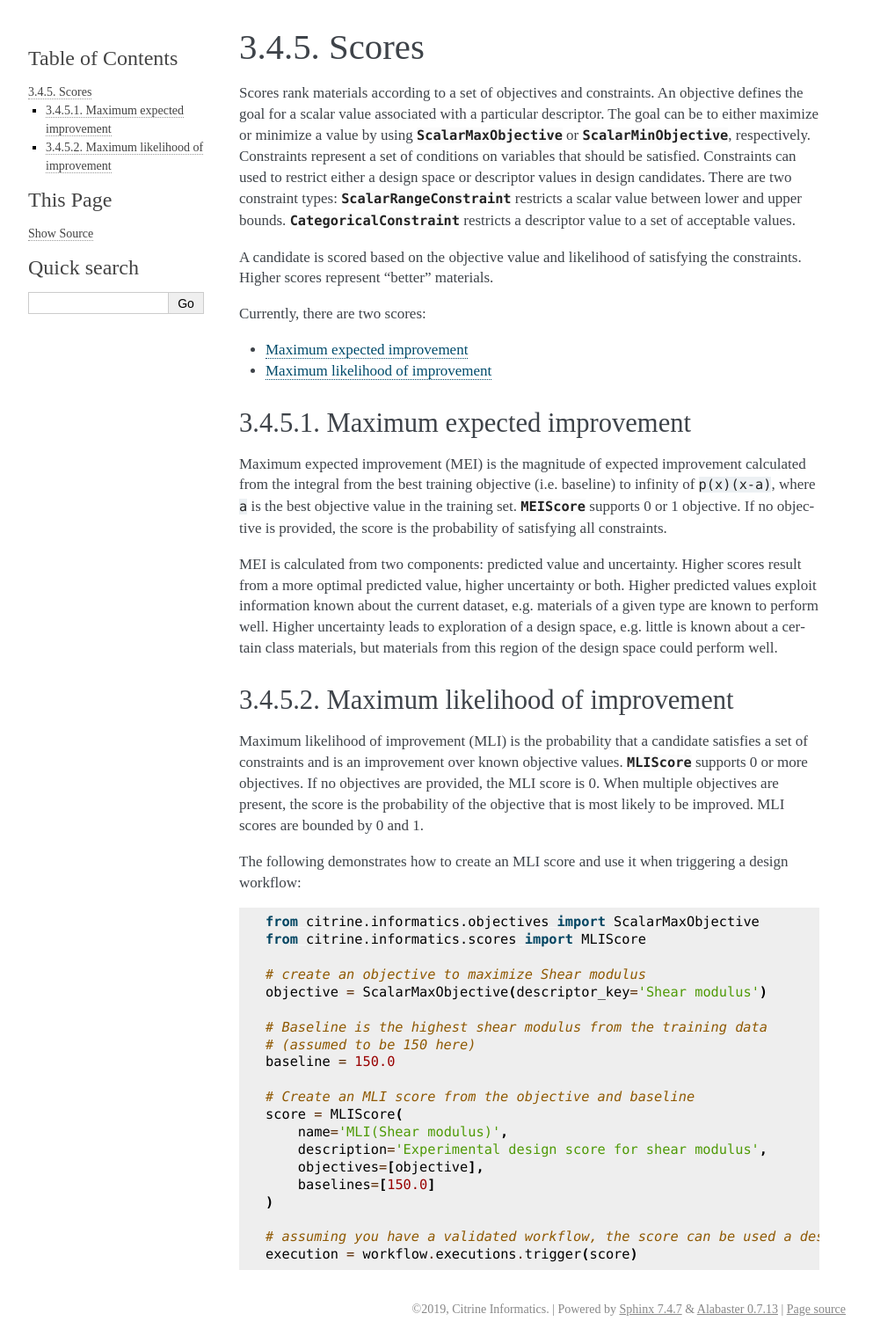
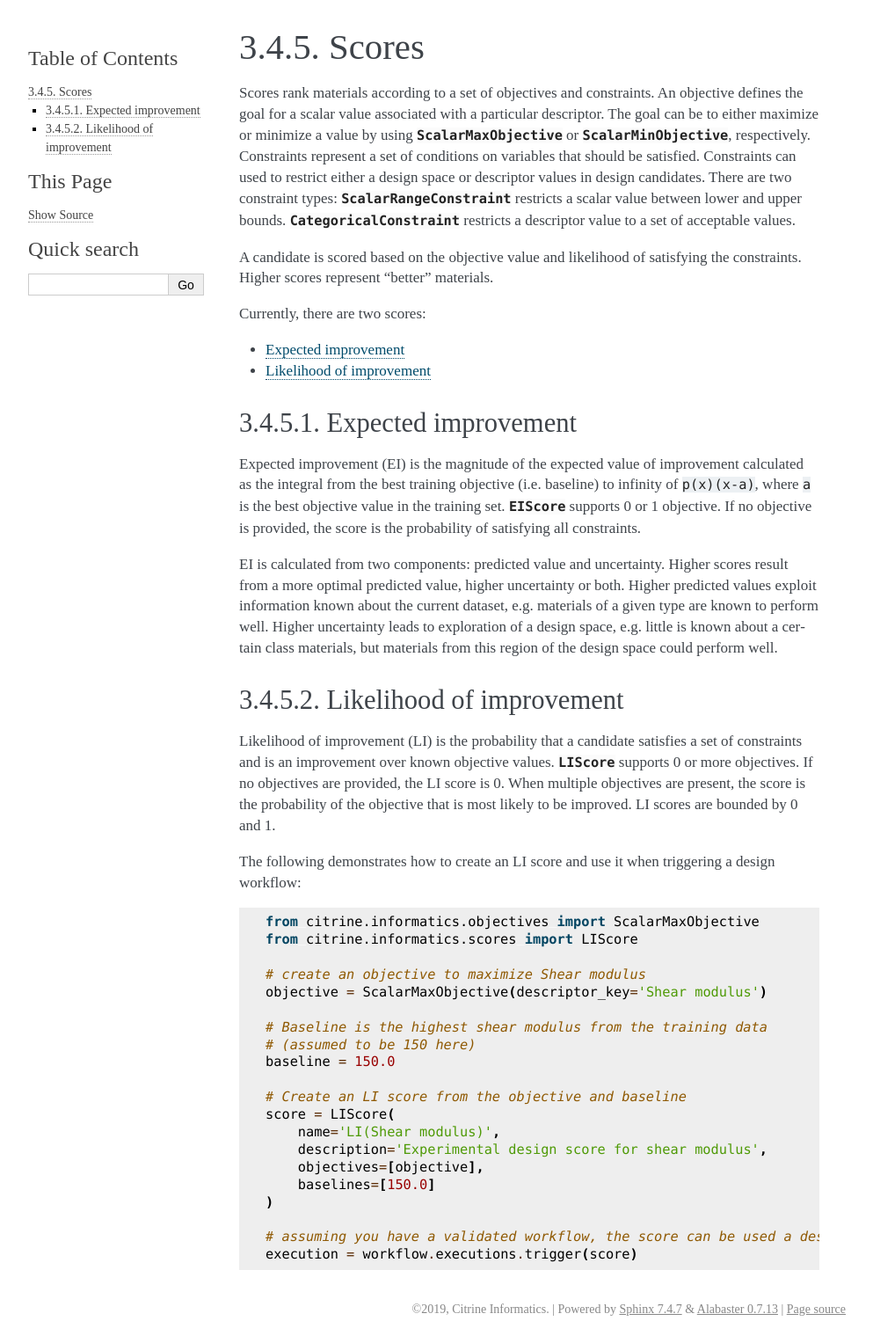
Before and after one commit to CitrineInformatics/citrine-python, a Sphinx documentation site: the page built from docs/source/workflows/scores.rst, in a window 1280 px wide. Shown: the whole page at 88% size, without its empty margins (148-1141 px from the left). Built offline with Sphinx 7.4.7, drawn with Linux system fonts in a browser that asks for light colours; pages that are not in the unit, such as notebooks, are missing from menus.

Commit message:
Change MLI and MEI to LI and EI

```diff
--- a/docs/source/workflows/scores.rst
+++ b/docs/source/workflows/scores.rst
@@ -15,36 +15,36 @@ Higher scores represent “better” materials.
 
 Currently, there are two scores:
 
--  `Maximum expected improvement <#maximum-expected-improvement>`__
--  `Maximum likelihood of improvement <#maximum-likelihood-of-improvement>`__
+-  `Expected improvement <#expected-improvement>`__
+-  `Likelihood of improvement <#likelihood-of-improvement>`__
 
-Maximum expected improvement
-----------------------------
+Expected improvement
+---------------------
 
-Maximum expected improvement (MEI) is the magnitude of expected improvement calculated from the integral from the best training objective (i.e. baseline) to infinity of ``p(x)(x-a)``, where ``a`` is the best objective value in the training set.
-:class:`~citrine.informatics.scores.MEIScore` supports 0 or 1 objective.
+Expected improvement (EI) is the magnitude of the expected value of improvement calculated as the integral from the best training objective (i.e. baseline) to infinity of ``p(x)(x-a)``, where ``a`` is the best objective value in the training set.
+:class:`~citrine.informatics.scores.EIScore` supports 0 or 1 objective.
 If no objective is provided, the score is the probability of satisfying all constraints.
 
-MEI is calculated from two components: predicted value and uncertainty.
+EI is calculated from two components: predicted value and uncertainty.
 Higher scores result from a more optimal predicted value, higher uncertainty or both.
 Higher predicted values exploit information known about the current dataset, e.g. materials of a given type are known to perform well.
 Higher uncertainty leads to exploration of a design space, e.g. little is known about a certain class materials, but materials from this region of the design space could perform well.
 
-Maximum likelihood of improvement
----------------------------------
+Likelihood of improvement
+-------------------------
 
-Maximum likelihood of improvement (MLI) is the probability that a candidate satisfies a set of constraints and is an improvement over known objective values.
-:class:`~citrine.informatics.scores.MLIScore` supports 0 or more objectives.
-If no objectives are provided, the MLI score is 0.
+Likelihood of improvement (LI) is the probability that a candidate satisfies a set of constraints and is an improvement over known objective values.
+:class:`~citrine.informatics.scores.LIScore` supports 0 or more objectives.
+If no objectives are provided, the LI score is 0.
 When multiple objectives are present, the score is the probability of the objective that is most likely to be improved.
-MLI scores are bounded by 0 and 1.
+LI scores are bounded by 0 and 1.
 
-The following demonstrates how to create an MLI score and use it when triggering a design workflow:
+The following demonstrates how to create an LI score and use it when triggering a design workflow:
 
 .. code:: python
 
    from citrine.informatics.objectives import ScalarMaxObjective
-   from citrine.informatics.scores import MLIScore
+   from citrine.informatics.scores import LIScore
 
    # create an objective to maximize Shear modulus
    objective = ScalarMaxObjective(descriptor_key='Shear modulus')
@@ -53,9 +53,9 @@ The following demonstrates how to create an MLI score and use it when triggering
    # (assumed to be 150 here)
    baseline = 150.0
 
-   # Create an MLI score from the objective and baseline
-   score = MLIScore(
-       name='MLI(Shear modulus)',
+   # Create an LI score from the objective and baseline
+   score = LIScore(
+       name='LI(Shear modulus)',
        description='Experimental design score for shear modulus',
        objectives=[objective],
        baselines=[150.0]
```
Also changed, not shown: docs/source/workflows/design_workflows.rst (+4 -4 lines), 5 other files.
